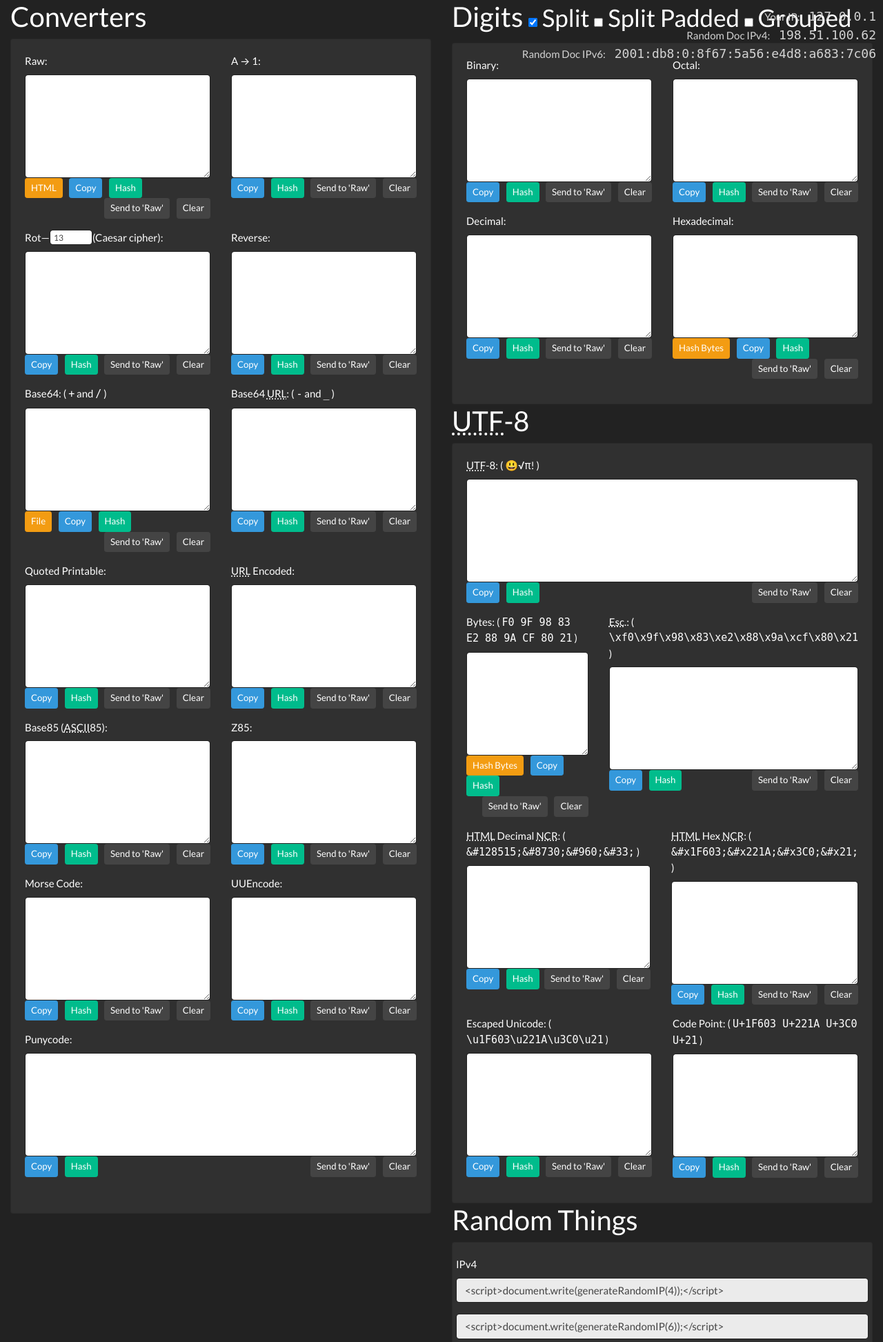
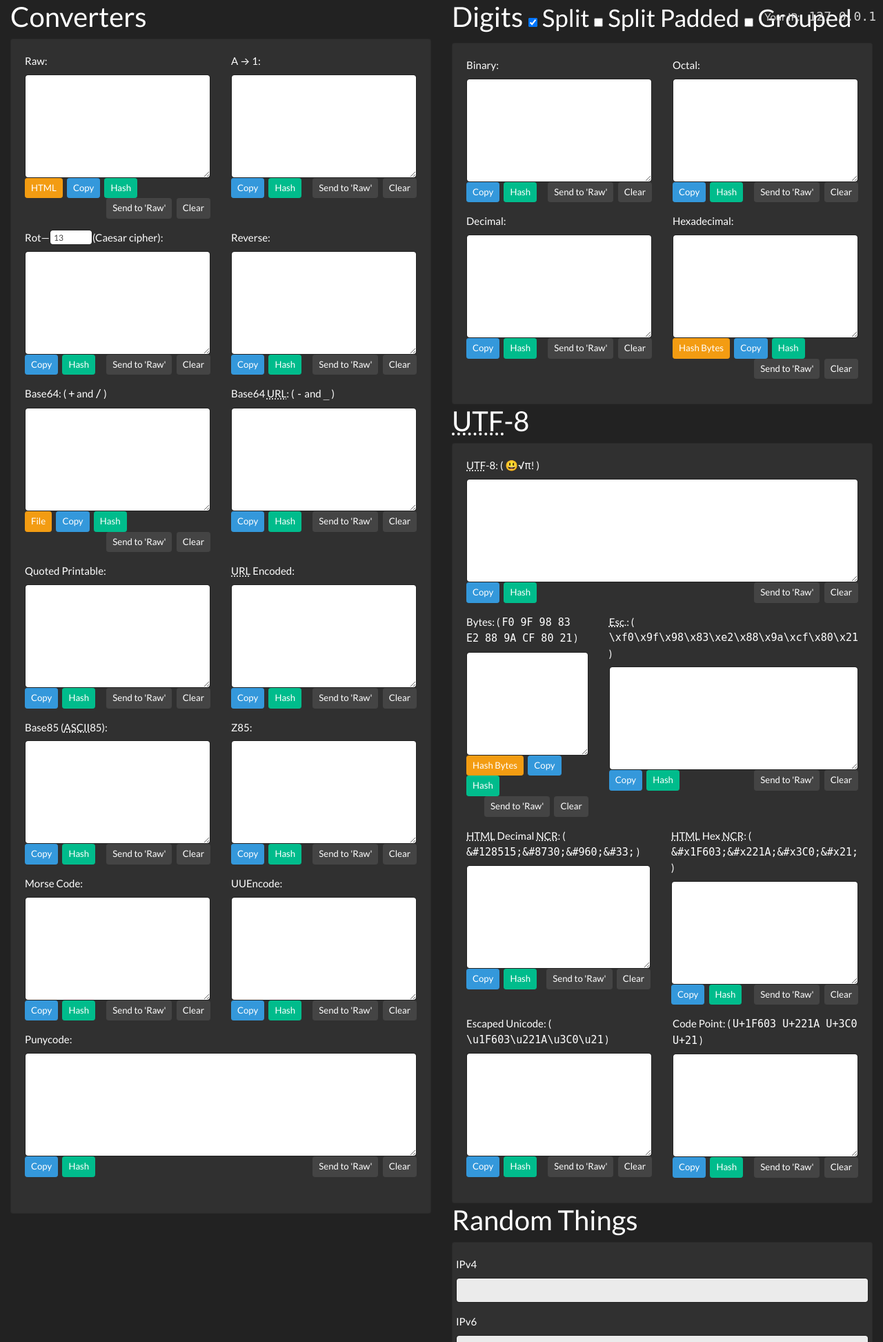
Before and after one commit to benjamw/geek_tools, a PHP site: page / in a window 1280 px wide. Shown: the top 1945 px of the page at 69% size. Run offline with PHP 8.4, Linux system fonts and the light colour scheme; some libraries are stand-ins or nearby versions.

Commit message:
html/css fixes

```diff
--- a/assets/main.css
+++ b/assets/main.css
@@ -18,7 +18,7 @@
 .html,
 .send,
 .file {
-	margin-right: 1ex;
+	margin-right: 0.5ex;
 }
 
 .hash_out,
--- a/index.php
+++ b/index.php
@@ -107,8 +107,6 @@
 
 	<div id="ip">
 		Your IP: <span><?= $_SERVER['REMOTE_ADDR']; ?></span><br>
-		Random Doc IPv4: <span><script>document.write(generateRandomIP(4));</script></span><br>
-		Random Doc IPv6: <span><script>document.write(generateRandomIP(6));</script></span><br>
 	</div>
 
 	<div class="row">
@@ -257,7 +255,7 @@
 						<div class="form-group col-md">
 							<label for="conv_hex">Hexadecimal:</label>
 							<textarea id="conv_hex" class="form-control digits bytes"></textarea>
-							<button type="button" class="btn btn-sm btn-warning hash_raw" title="Hash the bytes as a raw string">Hash Bytes</button>
+							<button type="button" class="btn btn-sm btn-warning hash_raw" title="Hash the bytes as raw bytes">Hash Bytes</button>
 							<?= $buttons ?>
 						</div>
 					</div>
@@ -283,7 +281,7 @@
 						<div class="form-group col-md">
 							<label for="conv_utf8bytes">Bytes: ( <span class="example">F0 9F 98 83 E2 88 9A CF 80 21</span> )</label>
 							<textarea id="conv_utf8bytes" class="form-control bytes"></textarea>
-							<button type="button" class="btn btn-sm btn-warning hash_raw" title="Hash the bytes as a raw string">Hash Bytes</button>
+							<button type="button" class="btn btn-sm btn-warning hash_raw" title="Hash the bytes as raw bytes">Hash Bytes</button>
 							<?= $buttons ?>
 						</div>
 						<div class="form-group col-md">
@@ -326,11 +324,11 @@
 					<form>
 						<div class="form-group row">
 							<label for="rand_ipv4">IPv4</label>
-							<input id="rand_ipv4" class="form-control" type="text" disabled value="<script>document.write(generateRandomIP(4));</script>">
+							<input id="rand_ipv4" class="form-control" type="text" disabled>
 						</div>
 						<div class="form-group row">
-							<label for="rand_ipv6"></label>
-							<input id="rand_ipv6" class="form-control" type="text" disabled value="<script>document.write(generateRandomIP(6));</script>">
+							<label for="rand_ipv6">IPv6</label>
+							<input id="rand_ipv6" class="form-control" type="text" disabled>
 						</div>
 					</form>
 				</div>
```
